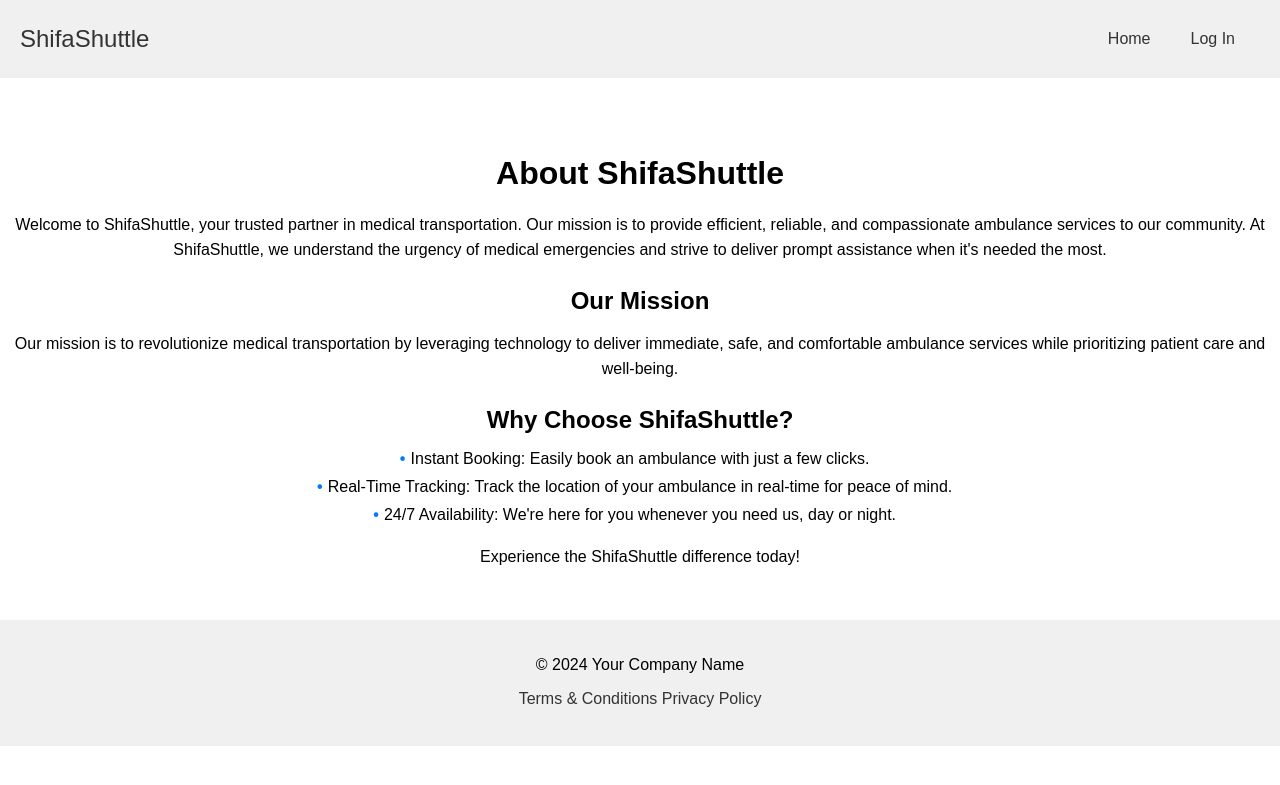
After one commit to YaminLamBappi/Shifashuttle, a Django app: page /driver/about_us/ in a window 1280 px wide. The commit adds this page. Shown: the top 785 px of the page. Run offline with Django 4.2, Linux system fonts and the light colour scheme.

Commit message:
contact form and about us page added.

```diff
--- a/driver/urls.py
+++ b/driver/urls.py
@@ -12,13 +12,15 @@ urlpatterns = [
     path('driver_dashboard/', driver_dashboard, name='driver_dashboard'),
     path('edit_driver_profile/', edit_driver_profile, name='edit_driver_profile'),
     path('driver_home/', driver_home, name='driver_home'),
+    path('about_us/', views.about_us, name='about_us'),
     path('driver_profile/', views.driver_profile, name='driver_profile'),
     path('driver_panel/', views.driver_panel, name='driver_panel'),
     path('create_driver_profile/', views.create_driver_profile, name='create_driver_profile'),
     path('available_ambulances/', views.available_ambulances, name='available_ambulances'),
     path('hire_request/<int:ambulance_id>/', views.hire_request, name='hire_request'),
     path('send_message/<int:ambulance_id>/', views.send_message, name='send_message'),
-
+    path('contact/', views.contact, name='contact'),
+    path('contact/success/', views.contact_success, name='contact_success'),
     path('ambulance_detail/<int:ambulance_id>/', views.ambulance_detail, name='ambulance_detail'),
     path('driver_hire_requests/', views.driver_hire_requests, name='driver_hire_requests'),
     path('hire_request/<int:ambulance_id>/', views.hire_request, name='hire_request'),
--- a/driver/views.py
+++ b/driver/views.py
@@ -4,7 +4,8 @@ from django.shortcuts import render, redirect, get_object_or_404
 from django.contrib.auth.decorators import login_required
 from django.contrib import messages
 from .models import Ambulance, HireRequest, Message, Driver
-from .forms import HireRequestForm, MessageForm, DriverForm, AmbulanceForm
+from .forms import HireRequestForm, MessageForm, DriverForm, AmbulanceForm, ContactForm
+
 
 
 
@@ -41,7 +42,7 @@ def send_message(request, ambulance_id):
             message.receiver = driver.user  # Assuming the driver is linked to a user
             message.save()
             messages.success(request, 'Message sent successfully!')
-            return redirect('ambulance_detail', ambulance_id=ambulance.id)
+            return redirect('available_ambulances')
     else:
         form = MessageForm()
 
@@ -177,6 +178,10 @@ def create_driver_profile(request):
 def driver_home(request):
     return render(request, "driver_home.html")
 
+def about_us(request):
+    return render(request, "about_us.html")
+
+
 @login_required
 def driver_panel(request):
     return render(request, "driver_panel.html")
@@ -189,3 +194,17 @@ def driver_profile(request):
     except Driver.DoesNotExist:
         driver = None
     return render(request, 'driver_profile.html', {'driver': driver})
+
+
+def contact(request):
+    if request.method == 'POST':
+        form = ContactForm(request.POST)
+        if form.is_valid():
+            form.save()
+            return redirect('contact_success')
+    else:
+        form = ContactForm()
+    return render(request, 'contact.html', {'form': form})
+
+def contact_success(request):
+    return render(request, "contact_success.html")
--- /dev/null
+++ b/static/about_us.css
@@ -0,0 +1,110 @@
+/* about_us.css */
+
+/* Basic styles */
+body {
+  font-family: sans-serif;
+  margin: 0;
+  padding: 0;
+}
+
+a {
+  text-decoration: none;
+  color: #333;
+}
+
+img {
+  max-width: 100%;
+  height: auto;
+}
+
+/* Header styles */
+header {
+  display: flex;
+  justify-content: space-between;
+  align-items: center;
+  padding: 20px;
+  background-color: #f0f0f0;
+}
+
+nav {
+  display: flex;
+}
+
+nav a {
+  padding: 10px 15px;
+  margin-right: 10px;
+}
+
+.logo {
+  font-size: 1.5em;
+}
+
+/* About Us section styles */
+.about-us {
+  padding: 50px 0;
+  text-align: center;
+}
+
+.about-us h2 {
+  font-size: 2em;
+  margin-bottom: 20px;
+}
+
+.about-us p {
+  line-height: 1.6;
+  margin-bottom: 20px;
+}
+
+.about-us h3 {
+  font-size: 1.5em;
+  margin-bottom: 10px;
+}
+
+.about-us ul {
+  list-style: none;
+  padding: 0;
+  margin-bottom: 20px;
+}
+
+.about-us ul li {
+  margin-bottom: 10px;
+}
+
+.about-us ul li:before {
+  content: "\2022";
+  color: #007bff;
+  font-weight: bold;
+  display: inline-block;
+  width: 1em;
+  margin-left: -1em;
+}
+
+.about-us p:last-child {
+  margin-bottom: 0;
+}
+
+/* Footer styles */
+footer {
+  padding: 20px;
+  text-align: center;
+  background-color: #f0f0f0;
+}
+
+.social-icons {
+  list-style: none;
+  padding: 0;
+  margin: 0;
+}
+
+.social-icons li {
+  display: inline-block;
+  margin: 0 10px;
+}
+
+.social-icons a {
+  color: #333;
+}
+
+.social-icons i {
+  font-size: 1.5em;
+}
--- /dev/null
+++ b/templates/about_us.html
@@ -0,0 +1,72 @@
+{% load static %}
+<!DOCTYPE html>
+<html lang="en">
+
+<head>
+    <meta charset="UTF-8">
+    <meta name="viewport" content="width=device-width, initial-scale=1.0">
+    <title>About Us - ShifaShuttle</title>
+    <link rel="stylesheet" type="text/css" href="{% static 'about_us.css' %}">
+</head>
+
+<body>
+
+    <header>
+        <div class="logo">
+            <a href="#">ShifaShuttle</a>
+        </div>
+        <nav>
+            <a href="{% url 'home' %}">Home</a>
+            {% if user.is_authenticated %}
+            {% block switch_link %}
+            <a href="{% url 'user_profile' %}">Profile</a>
+
+            {% endblock %}
+            {% else %}
+            <a href="{% url 'login' %}">Log In</a>
+            {% endif %}
+        </nav>
+    </header>
+
+    <main>
+
+        <section class="about-us">
+            <div class="container">
+                <h2>About ShifaShuttle</h2>
+                <p>Welcome to ShifaShuttle, your trusted partner in medical transportation. Our mission is to provide
+                    efficient, reliable, and compassionate ambulance services to our community. At ShifaShuttle, we
+                    understand the urgency of medical emergencies and strive to deliver prompt assistance when it's
+                    needed the most.</p>
+                <h3>Our Mission</h3>
+                <p>Our mission is to revolutionize medical transportation by leveraging technology to deliver
+                    immediate, safe, and comfortable ambulance services while prioritizing patient care and
+                    well-being.</p>
+                <h3>Why Choose ShifaShuttle?</h3>
+                <ul>
+                    <li>Instant Booking: Easily book an ambulance with just a few clicks.</li>
+                    <li>Real-Time Tracking: Track the location of your ambulance in real-time for peace of mind.</li>
+                    <li>24/7 Availability: We're here for you whenever you need us, day or night.</li>
+                </ul>
+                <p>Experience the ShifaShuttle difference today!</p>
+            </div>
+        </section>
+
+    </main>
+
+    <footer>
+        {% if user.is_authenticated %}
+        <a class="navbar-brand" href="{% url 'logout' %}">Logout</a>
+        {% endif %}
+        <p>&copy; 2024 Your Company Name</p>
+        <a href="#">Terms & Conditions</a>
+        <a href="#">Privacy Policy</a>
+        <ul class="social-icons">
+            <li><a href="#"><i class="fab fa-facebook"></i></a></li>
+            <li><a href="#"><i class="fab fa-twitter"></i></a></li>
+            <li><a href="#"><i class="fab fa-instagram"></i></a></li>
+        </ul>
+    </footer>
+
+</body>
+
+</html>
--- a/templates/base.html
+++ b/templates/base.html
@@ -17,10 +17,11 @@
             aria-controls="navbarNav" aria-expanded="false" aria-label="Toggle navigation">
             <span class="navbar-toggler-icon"></span>
         </button>
+        {% block navlinks %}
         <div class="collapse navbar-collapse" id="navbarNav">
             <ul class="navbar-nav ml-auto">
                 <li class="nav-item">
-                    <a class="nav-link" href="#">About Us</a>
+                    <a class="nav-link" href="{% url 'about_us' %}">About Us</a>
                 </li>
                 <li class="nav-item">
                     <a class="nav-link" href="#">Contact</a>
@@ -39,6 +40,7 @@
                 {% endif %}
             </ul>
         </div>
+        {% endblock %}
     </nav>
     <div class="container mt-4">
         {% block content %}
--- a/templates/driver_home.html
+++ b/templates/driver_home.html
@@ -4,6 +4,7 @@
 {% block switch_link %}
 <a href="{% url 'driver_dashboard' %}">Dashboard</a>
 <a href="{% url 'home' %}">Switch to User</a>
+
 
 {% endblock %}
 
--- a/templates/driver_panel.html
+++ b/templates/driver_panel.html
@@ -17,7 +17,6 @@
         {% block nav %}
         <nav>
             <a href="{% url 'driver_home' %}">Home</a>
-            <a href="{% url 'logout' %}">Logout</a>
         </nav>
         {% endblock %}
     </header>
--- a/templates/home.html
+++ b/templates/home.html
@@ -24,12 +24,11 @@
             <a href="{% url 'login' %}">Log In</a>
 
 
-            <a href="#">Features</a>
 
             {% endif %}
 
-            <a href="#">About Us</a>
-            <a href="#">Contact</a>
+            <a href="{% url 'about_us' %}">About Us</a>
+            <a href="{% url 'contact' %}">Contact</a>
         </nav>
         <div class="logo">
             <a href="#">ShifaShuttle</a>
```
Also changed, not shown: driver/admin.py (+6 -1 lines), driver/forms.py (+7 -1 lines), driver/models.py (+10 -0 lines), static/home.css (+31 -0 lines), templates/ambulance_detail.html (+24 -0 lines), templates/contact.html (added, +32 -0 lines), templates/contact_success.html (added, +32 -0 lines), templates/driver_hire_requests.html (+17 -5 lines), db.sqlite3, driver/migrations/0010_alter_hirerequest_status.py (added), driver/migrations/0011_contactmessage.py (added).
